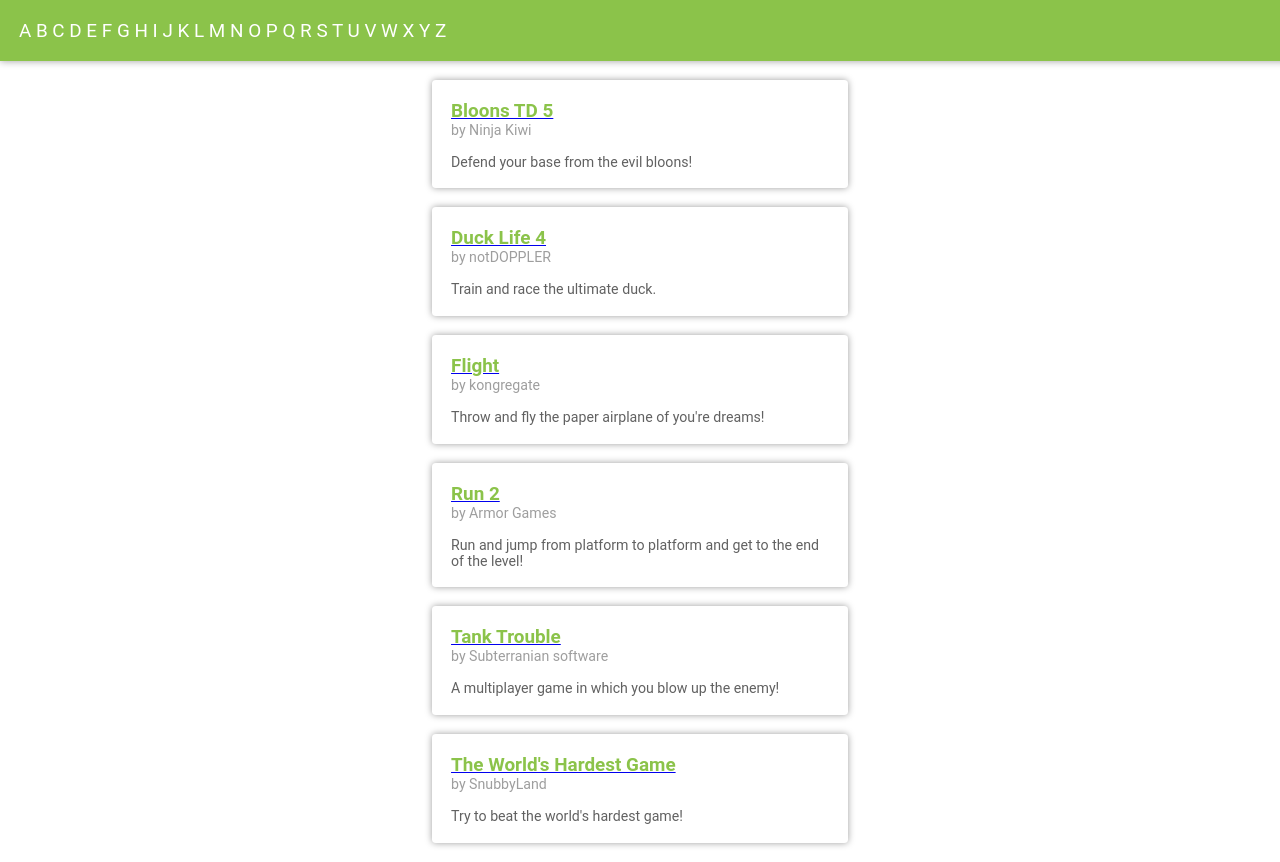
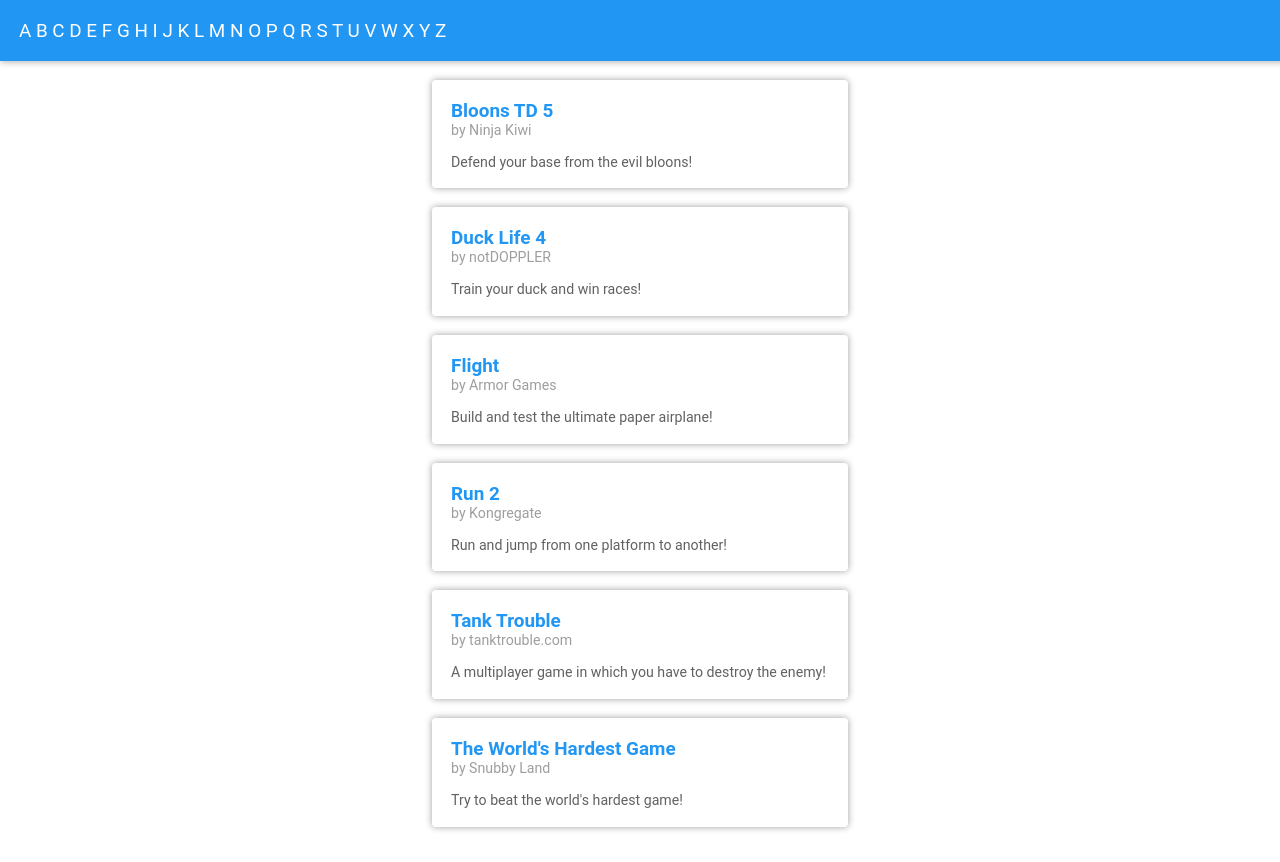
Before and after one commit to Tloru/ASM_Gaming, a plain HTML site: page HTML-code/indexIsaac.html in a window 1280 px wide. Shown: the top 862 px of the page. Drawn offline with Linux system fonts and the light colour scheme; a web font is replaced by a local one.

Commit message:
just an update
don't change the design to random stuff and use the google color palatte

```diff
--- a/HTML-code/indexIsaac.html
+++ b/HTML-code/indexIsaac.html
@@ -22,17 +22,18 @@
             	b {
                 	font-size: 0.5cm;
                 	font-family: "Roboto";
-                		color:#8BC34A;
+                	color: #2196F3;
             	}
             	a.a1st {
                 	color: #9E9E9E;
                 	font-family: "Roboto";
                 	font-size: .375cm;
+					text-decoration: none
             	}
             	p.p1st {
 					position: fixed;
 					top: 0px;
-        	        	background: #8BC34A;
+                	background: #2196F3;
                 	color: #FFFFFF;
                 	width: 100%;
 					margin: 0cm;
@@ -41,11 +42,12 @@
 					font-family: "Roboto";
 					font-size: 0.5cm;
 					border-radius: 0;
+
             	}
 				p.p2st {
 					top: 0px;
-                		background: #8BC34A;
-                		color: #8BC34A;
+                	background: #9E9E9E;
+                	color: #9E9E9E;
                 	width: 100%;
 					margin: 0cm;
 					padding: 0.5;
@@ -57,6 +59,18 @@
 				body {
 					padding: 0;
 					margin: 0;
+				}
+				a:link {
+   				 	text-decoration: none;
+				}
+				a:visited {
+    				text-decoration: none;
+				}
+				a:hover {
+   				 	text-decoration: none;
+				}
+				a:active {
+    				text-decoration: none;
 				}
 	</style>
 </head>
@@ -90,7 +104,6 @@
 			code above is a card
 		-->
 	<center>
-		<a href="ducklife4.html">
    		<p>
       		<b>
            		Duck Life 4
@@ -101,31 +114,13 @@
          	</a>
       		<br>
       		<br>
-			 	Train and race the ultimate duck.
+				Train your duck and win races!
    			</p>
-		</a>
   		</center>
 	<center>
-		<a href="flight.html">
 		 <p>
       		<b>
         		Flight
-        		</b>
-      			<br>
-      			<a class="a1st">
-      				by kongregate
-       			</a>
-   				<br>
-   				<br>
-			 	Throw and fly the paper airplane of you're dreams!
-   			</p>
-		</a>
-	</center>
-		<center>
-		<a href="run2.html">
-			<p>
-      			<b>
-        			Run 2
         	</b>
       		<br>
       		<a class="a1st">
@@ -133,41 +128,56 @@
         	</a>
       		<br>
      	 	<br>
-			 	Run and jump from platform to platform and get to the end of the level!
+			 Build and test the ultimate paper airplane!
    		 </p>
+
+  		<!--
+			code below is a card
+		-->
+	<center>
+		 <p>
+      		<b>
+        		Run 2
+        	</b>
+      		<br>
+      		<a class="a1st">
+          		by Kongregate
         	</a>
+      		<br>
+     	 	<br>
+			 Run and jump from one platform to another!
+   		 </p>
 	</center>
+  		<!--
+			code above is a card
+		-->
 	<center>
-		<a href="tanktrouble.html">
    		<p>
       		<b>
            		Tank Trouble
           	</b>
      		<br>
       		<a class="a1st">
-      				by Subterranian software
+            	by tanktrouble.com
          	</a>
       		<br>
       		<br>
-			 	A multiplayer game in which you blow up the enemy!
+				A multiplayer game in which you have to destroy the enemy!
    			</p>
-		</a>
   		</center>
 	<center>
-		<a href="hardestgame.html">
 		 <p>
       		<b>
         		The World's Hardest Game
         	</b>
       		<br>
       		<a class="a1st">
-      				by SnubbyLand
+          		by Snubby Land
         	</a>
       		<br>
      	 	<br>
 			 Try to beat the world's hardest game!
    		 </p>
-		</a>
 	</center>
 	</body>
 </html>
```
Lines whose indentation alone changed are shown as unchanged.
